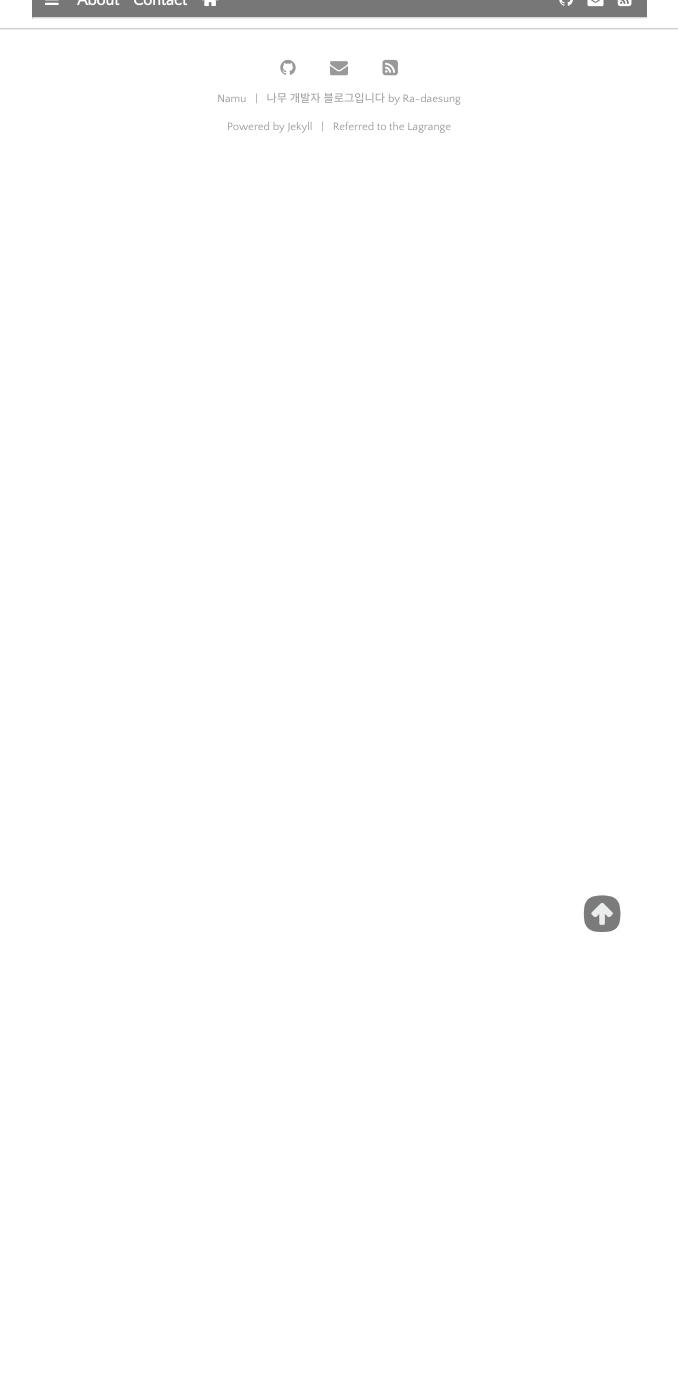
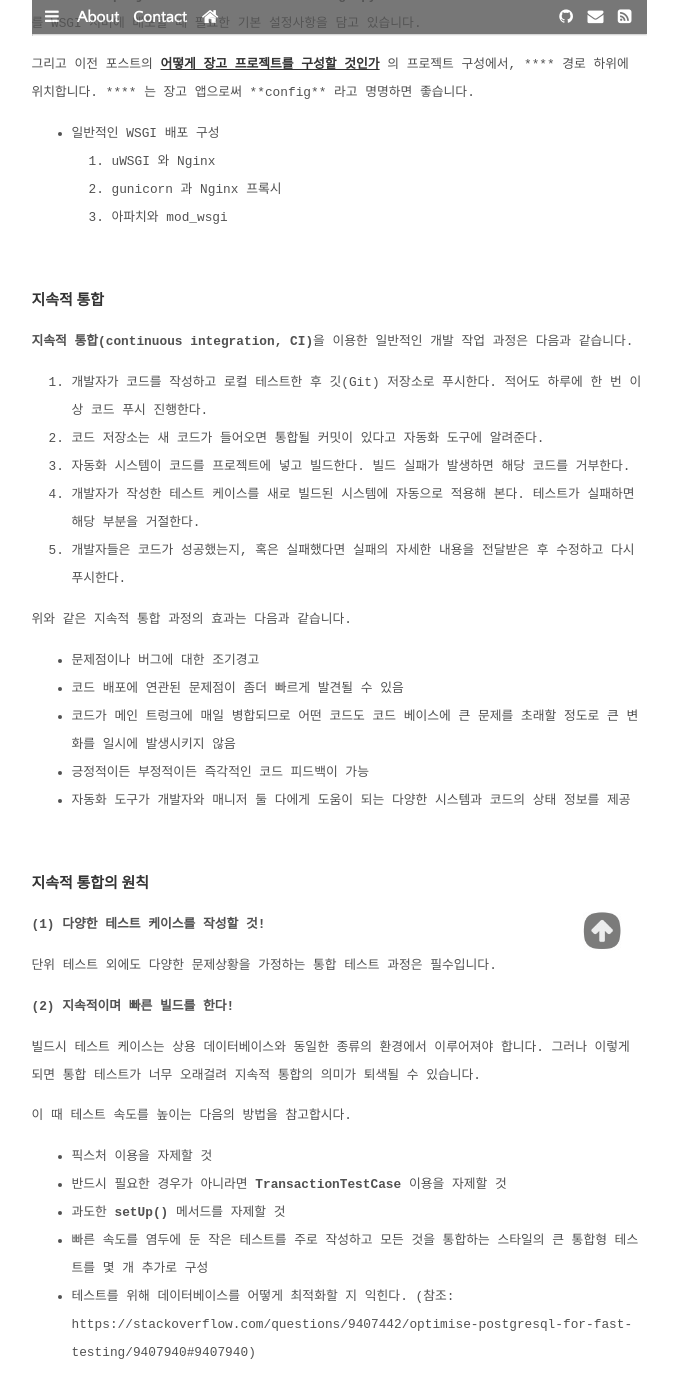
Before and after one commit to daesungRa/namu, a Jekyll site: the page built from _posts/frameworks/2022-12-25-django-knowhow-03.markdown, in a window 1280 px wide and 1400 px high, scrolled down 9876 px. Shown: the whole window, without its empty margins (301-979 px from the left). Built offline with Jekyll 4.4.1, drawn with Linux system fonts in a browser that asks for light colours; some web fonts are replaced; before the commit the page ends 10065 px from its top, so only the background shows below that; some of the changed text lies outside the part shown.

Commit message:
post: Add contents to django post

```diff
--- a/_posts/frameworks/2022-12-25-django-knowhow-03.markdown
+++ b/_posts/frameworks/2022-12-25-django-knowhow-03.markdown
@@ -365,7 +365,72 @@ class Event(models.Model):
 # 31장. 장고 프로젝트 배포 및 지속적 통합
 
 <br>
-###
+### 단일 서버, 중대형 프로젝트를 위한 다중 서버
+
+**단일 서버**는 **우분투 + 구니콘** 을 이용한 셋업을 살펴봅시다. (p370)
+
+**다중 서버**는 한 가지 일만 전담하는 전문 서버들로 구성합니다.
+**데이터베이스 서버 + WSGI 애플리케이션 서버 + 정적 파일 서버(CDN) + 캐시 또는 비동기 메시지 큐 서버 + 기타 서버** 등으로 구성됩니다.
+
+좀더 발전된 다중 서버는 로드 밸런서 및 스케일 아웃을 구성합니다.
+
+<br>
+### WSGI 애플리케이션 서버
+
+늘 장고 프로젝트를 **WSGI 와 함께 배포**합시다.
+
+장고의 **startproject** 시 생성되는 코어 앱에는 **wsgi.py** 파일이 설정됩니다.
+이 파일은 장고 프로젝트를 WSGI 서버에 배포할 때 필요한 기본 설정사항을 담고 있습니다.
+
+그리고
+이전 포스트의 **<a href="{{ site.github.url }}/frameworks/2022/10/23/django-knowhow-01#3장-어떻게-장고-프로젝트를-구성할-것인가"
+target="_blank">어떻게 장고 프로젝트를 구성할 것인가</a>** 의 프로젝트 구성에서, **<settings root>** 경로 하위에 위치합니다.
+**<settings root>** 는 장고 앱으로써 **config** 라고 명명하면 좋습니다.
+
+- 일반적인 WSGI 배포 구성
+    1. uWSGI 와 Nginx
+    2. gunicorn 과 Nginx 프록시
+    3. 아파치와 mod_wsgi
+
+<br>
+### 지속적 통합
+
+**지속적 통합(continuous integration, CI)**을 이용한 일반적인 개발 작업 과정은 다음과 같습니다.
+
+1. 개발자가 코드를 작성하고 로컬 테스트한 후 깃(Git) 저장소로 푸시한다. 적어도 하루에 한 번 이상 코드 푸시 진행한다.
+2. 코드 저장소는 새 코드가 들어오면 통합될 커밋이 있다고 자동화 도구에 알려준다.
+3. 자동화 시스템이 코드를 프로젝트에 넣고 빌드한다. 빌드 실패가 발생하면 해당 코드를 거부한다.
+4. 개발자가 작성한 테스트 케이스를 새로 빌드된 시스템에 자동으로 적용해 본다. 테스트가 실패하면 해당 부분을 거절한다.
+5. 개발자들은 코드가 성공했는지, 혹은 실패했다면 실패의 자세한 내용을 전달받은 후 수정하고 다시 푸시한다.
+
+위와 같은 지속적 통합 과정의 효과는 다음과 같습니다.
+
+- 문제점이나 버그에 대한 조기경고
+- 코드 배포에 연관된 문제점이 좀더 빠르게 발견될 수 있음
+- 코드가 메인 트렁크에 매일 병합되므로 어떤 코드도 코드 베이스에 큰 문제를 초래할 정도로 큰 변화를 일시에 발생시키지 않음
+- 긍정적이든 부정적이든 즉각적인 코드 피드백이 가능
+- 자동화 도구가 개발자와 매니저 둘 다에게 도움이 되는 다양한 시스템과 코드의 상태 정보를 제공
+
+<br>
+### 지속적 통합의 원칙
+
+**(1) 다양한 테스트 케이스를 작성할 것!**
+
+단위 테스트 외에도 다양한 문제상황을 가정하는 통합 테스트 과정은 필수입니다.
+
+**(2) 지속적이며 빠른 빌드를 한다!**
+
+빌드시 테스트 케이스는 상용 데이터베이스와 동일한 종류의 환경에서 이루어져야 합니다.
+그러나 이렇게 되면 통합 테스트가 너무 오래걸려 지속적 통합의 의미가 퇴색될 수 있습니다.
+
+이 때 테스트 속도를 높이는 다음의 방법을 참고합시다.
+
+- 픽스처 이용을 자제할 것
+- 반드시 필요한 경우가 아니라면 **TransactionTestCase** 이용을 자제할 것
+- 과도한 **setUp()** 메서드를 자제할 것
+- 빠른 속도를 염두에 둔 작은 테스트를 주로 작성하고 모든 것을 통합하는 스타일의 큰 통합형 테스트를 몇 개 추가로 구성
+- 테스트를 위해 데이터베이스를 어떻게 최적화할 지 익힌다.
+(참조: https://stackoverflow.com/questions/9407442/optimise-postgresql-for-fast-testing/9407940#9407940)
 
 <br>
 **<a href="{{ site.github.url }}/frameworks/2022/11/05/django-knowhow-02" target="_blank">[이전글]</a>**
```
